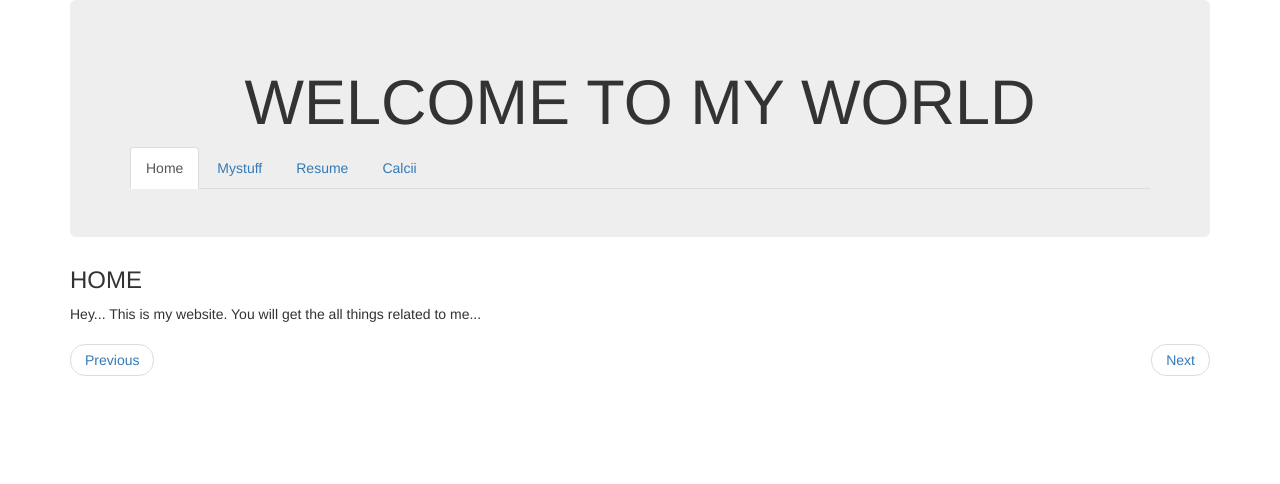
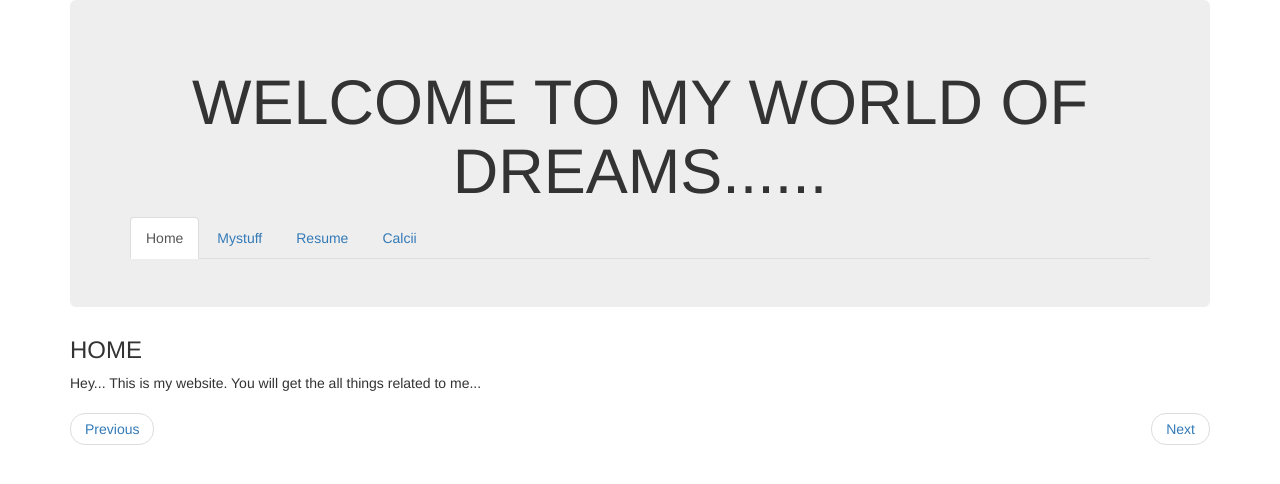
Before and after one commit to csgawande/Getstuff, a plain HTML site: page index.html in a window 1280 px wide. Drawn offline with nearby package versions, Linux system fonts and the light colour scheme.

Commit message:
name changed

```diff
--- a/index.html
+++ b/index.html
@@ -10,7 +10,7 @@
 <div class="container">
 
 <div class="jumbotron">
-<center><h1>WELCOME TO MY WORLD</h1></center>
+<center><h1>WELCOME TO MY WORLD OF DREAMS......</h1></center>
 
  <ul class="nav nav-tabs">
     <li class="active"><a data-toggle="tab" href="index.html">Home</a></li>
```
